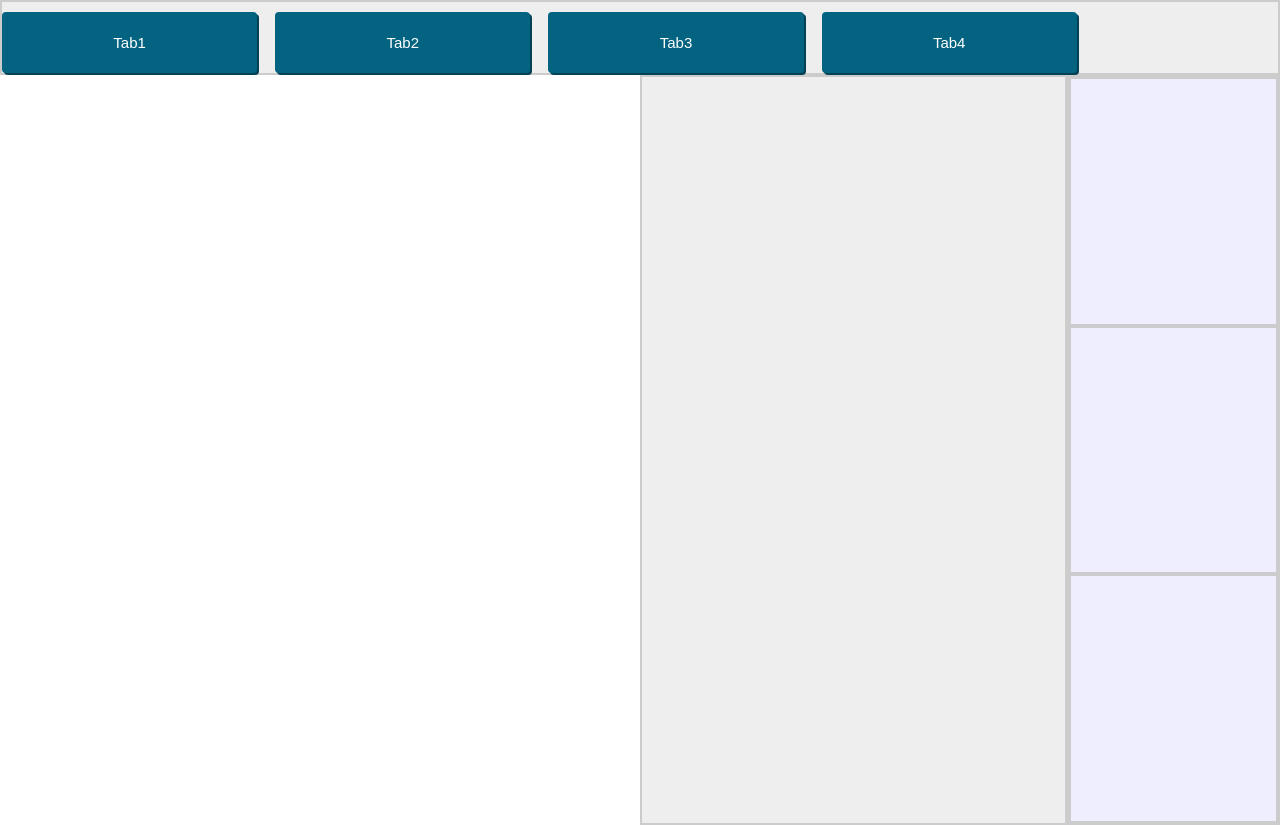
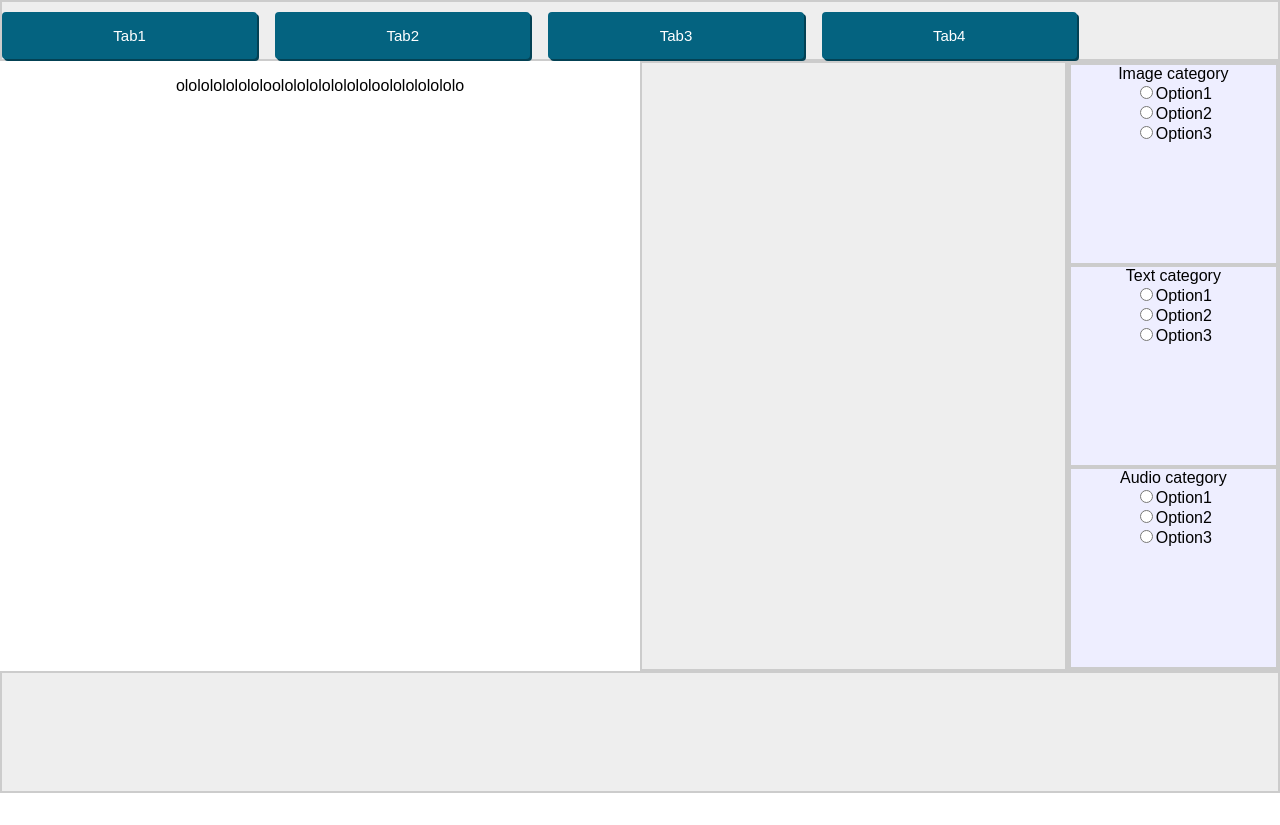
Before and after one commit to EnvyPhD/it2810-webutvikling-h18-prosjekt-2-gruppe--17, a React (Create React App) app in the folder it2810-17/: page / in a window 1280 px wide. Shown: the top 825 px of the page. After the commit the page ends 800 px from the top, so only its background shows below. Built offline with nearby package versions, Linux system fonts and the light colour scheme.

Commit message:
given componensts it's own folder to clean up the app.js file

```diff
--- a/it2810-17/src/App.js
+++ b/it2810-17/src/App.js
@@ -1,7 +1,7 @@
 import React, { Component } from 'react';
 import logo from './logo.svg';
 import './App.css';
-import Layout from "./components/Layout";
+import Layout from "./components/Layout"
 
 class App extends Component {
   render() {
--- a/it2810-17/src/components/Buttons.js
+++ b/it2810-17/src/components/Buttons.js
@@ -3,7 +3,7 @@ import React from "react";
 export default class Buttons extends React.Component{
   render(){
     return(
-      <div class="buttons">
+      <div className="buttons">
         <button type="button" name="button" id="tab1">Tab1</button>
         <button type="button" name="button" id="tab2">Tab2</button>
         <button type="button" name="button" id="tab3">Tab3</button>
--- a/it2810-17/src/components/Categories.js
+++ b/it2810-17/src/components/Categories.js
@@ -3,11 +3,169 @@ import React from "react";
 export default class Categories extends React.Component{
   render(){
     return(
-      <div class="categories">
-          <div id ="imgcat"></div>
-          <div id ="txtcat"></div>
-          <div id ="soundcat"></div>
+      <div className="categories">
+        <div id ="imgcat"><ImgForm /></div>
+        <div id ="txtcat"><TextForm /></div>
+        <div id ="soundcat"><AudioForm /></div>
       </div>
     );
   }
 }
+//Class for creating the image category radio buttons
+class ImgForm extends React.Component{
+  constructor(props){
+    super(props);
+
+    this.state = {
+      selectedOption: '',
+    };
+
+    this.radioOptionChange = this.radioOptionChange.bind(this);
+  }
+
+  radioOptionChange(event){
+    this.setState({selectedOption: event.target.value});
+  }
+
+  render(){
+    return (
+      <div>
+        <h> Image category </h>
+        <form>
+          <div className="imgRadio">
+            <label>
+             <input type="radio" value="option1"
+              checked={this.state.selectedOption ==="option1"}
+              onChange={this.radioOptionChange}/>
+              Option1
+            </label>
+          </div>
+
+          <div className="imgRadio">
+            <label>
+             <input type="radio" value="option2"
+              checked={this.state.selectedOption ==="option2"}
+              onChange={this.radioOptionChange}/>
+              Option2
+            </label>
+          </div>
+
+          <div className="imgRadio">
+            <label>
+             <input type="radio" value="option3"
+              checked={this.state.selectedOption ==="option3"}
+              onChange={this.radioOptionChange}/>
+              Option3
+            </label>
+          </div>
+        </form>
+      </div>
+    );
+  }
+}
+
+//Class for creating the audio category radio buttons
+class AudioForm extends React.Component{
+  constructor(props){
+    super(props);
+
+    this.state = {
+      selectedOption: '',
+    };
+
+    this.radioOptionChange = this.radioOptionChange.bind(this);
+  }
+
+  radioOptionChange(event){
+    this.setState({selectedOption: event.target.value});
+  }
+
+  render(){
+    return (
+      <div>
+        <h> Audio category </h>
+        <form>
+          <div className="audioRadio">
+            <label>
+             <input type="radio" value="option1"
+              checked={this.state.selectedOption ==="option1"}
+              onChange={this.radioOptionChange}/>
+              Option1
+            </label>
+          </div>
+
+          <div className="audioRadio">
+            <label>
+             <input type="radio" value="option2"
+              checked={this.state.selectedOption ==="option2"}
+              onChange={this.radioOptionChange}/>
+              Option2
+            </label>
+          </div>
+
+          <div className="audioRadio">
+            <label>
+             <input type="radio" value="option3"
+              checked={this.state.selectedOption ==="option3"}
+              onChange={this.radioOptionChange}/>
+              Option3
+            </label>
+          </div>
+        </form>
+      </div>
+    );
+  }
+}
+
+//Class for creating the text category radio buttons
+class TextForm extends React.Component{
+  constructor(props){
+    super(props);
+
+    this.state = {
+      selectedOption: '',
+    };
+
+    this.radioOptionChange = this.radioOptionChange.bind(this);
+  }
+
+  radioOptionChange(event){
+    this.setState({selectedOption: event.target.value});
+  }
+
+  render(){
+    return (
+      <div>
+        <h> Text category </h>
+        <form>
+          <div className="textRadio">
+            <label>
+             <input type="radio" value="option1"
+              checked={this.state.selectedOption ==="option1"}
+              onChange={this.radioOptionChange}/>
+              Option1
+            </label>
+          </div>
+
+          <div className="textRadio">
+            <label>
+             <input type="radio" value="option2"
+              checked={this.state.selectedOption ==="option2"}
+              onChange={this.radioOptionChange}/>
+              Option2
+            </label>
+          </div>
+
+          <div className="textRadio">
+            <label>
+             <input type="radio" value="option3"
+              checked={this.state.selectedOption ==="option3"}
+              onChange={this.radioOptionChange}/>
+              Option3
+            </label>
+          </div>
+        </form>
+      </div>
+    );
+  }
+}
--- a/it2810-17/src/components/Img.js
+++ b/it2810-17/src/components/Img.js
@@ -4,9 +4,7 @@ import React from "react";
 export default class Img extends React.Component{
   render(){
             return (
-              <svg viewBox="0 0 256 300">
-
-                </svg>
+              <p>olololololololoololololololololoololololololo</p>
             );
         }
     }
--- a/it2810-17/src/components/Layout.js
+++ b/it2810-17/src/components/Layout.js
@@ -9,7 +9,7 @@ import Txt from "./Txt";
 export default class Layout extends React.Component{
     render(){
       return(
-        <div class="wrapper">
+        <div className="wrapper">
         <Tabs />
         <Img />
         <Txt />
--- a/it2810-17/src/components/Sound.js
+++ b/it2810-17/src/components/Sound.js
@@ -3,7 +3,7 @@ import React from "react";
 export default class Sound extends React.Component{
   render(){
     return(
-      <div class="sound"></div>
+      <div className="sound"></div>
     );
   }
 }
--- a/it2810-17/src/components/Txt.js
+++ b/it2810-17/src/components/Txt.js
@@ -3,7 +3,7 @@ import React from "react";
 export default class Txt extends React.Component{
   render(){
     return(
-      <div class="txt">  </div>
+      <div className="txt">  </div>
     )
   }
 }
```
